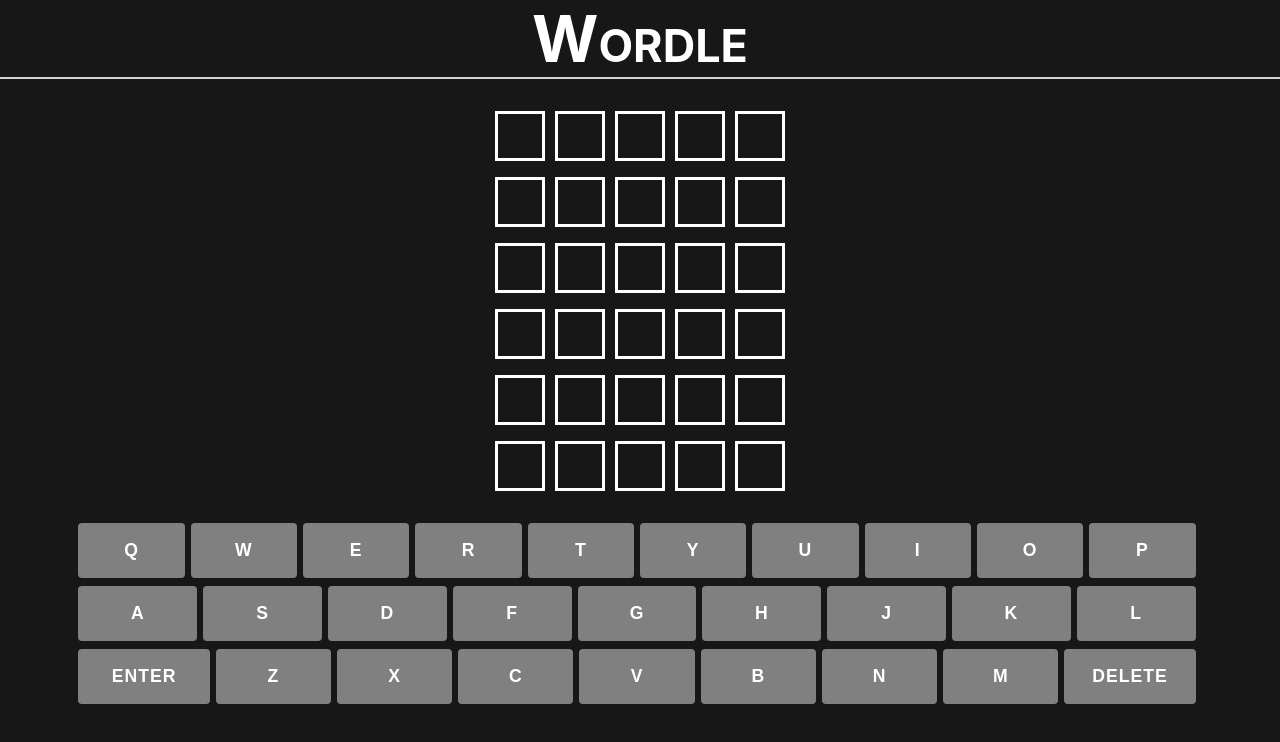
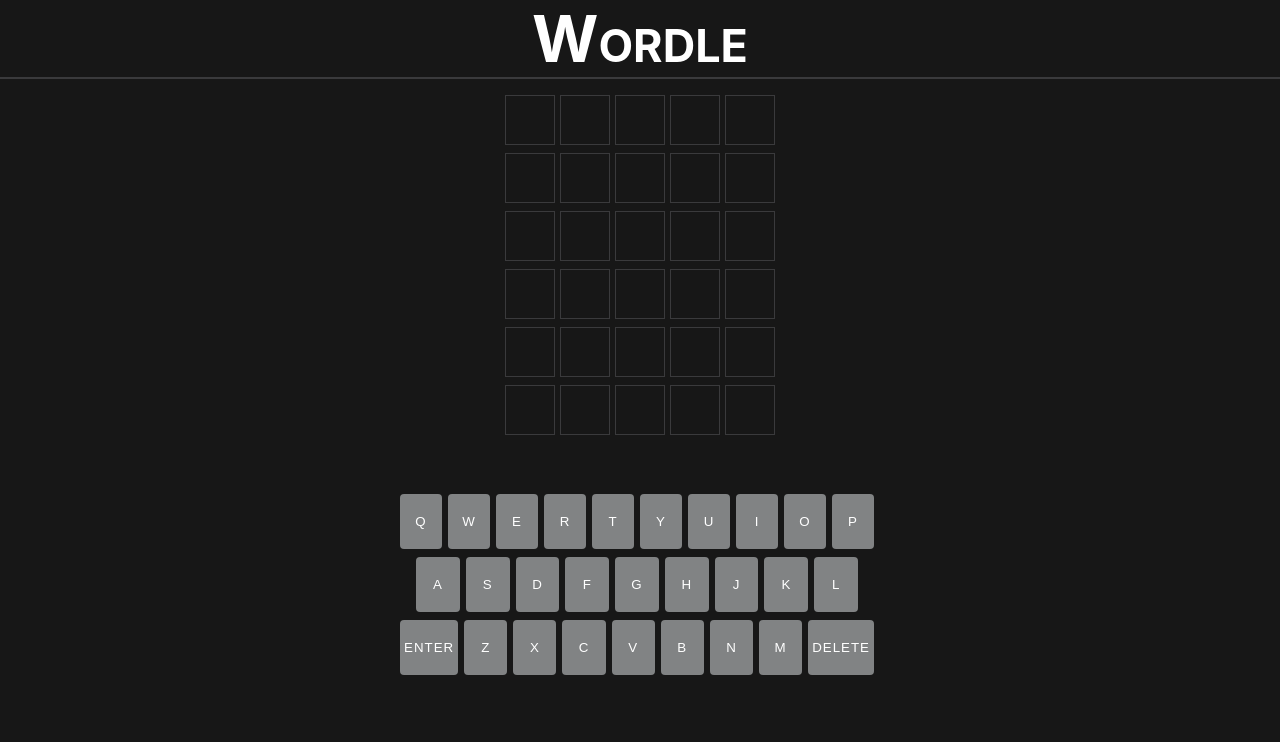
Before and after one commit to amit-ksh/wordle-clone, a React (Vite) app: page / in a window 1280 px wide. Shown: the top 742 px of the page. Built offline with nearby package versions, Linux system fonts and the light colour scheme.

Commit message:
ui improved

```diff
--- a/src/App.css
+++ b/src/App.css
@@ -1,22 +1,25 @@
-.App {
-  width: 100%;
-}
-
 header h1 {
   color: white;
   font-size: 4rem;
   font-variant-caps: small-caps;
   text-align: center;
-  border-bottom: 2px lightgray solid;
+  border-bottom: 2px #3a3a3c solid;
 }
 
 main {
-  margin-top: 2rem;
+  max-width: 500px;
+  margin: 1rem auto;
+  display: flex;
+  flex-direction: column;
   align-items: center;
+}
+
+.board {
   display: flex;
-  flex-flow: column nowrap;
-  justify-content: center;
-  margin: 2rem 1rem auto;
+  flex-direction: column;
+  justify-content: space-between;
+  align-items: center;
+  overflow: hidden;
 }
 
 .message {
@@ -47,5 +50,12 @@
 }
 
 .keyboard {
-  width: 90%;
+  width: 480px;
+  margin: 7% 8px 0;
 }
+
+@media screen and (max-width: 540px) {
+  .keyboard {
+    width: 450px;
+  }
+}
--- a/src/App.jsx
+++ b/src/App.jsx
@@ -113,6 +113,7 @@
           {invalidMessage}
         </div>
 
+        <div className="board">
           {Array(totalAttempt)
             .fill(0)
             .map((_, row) => (
@@ -124,6 +125,7 @@
                 key={row}
               />
             ))}
+        </div>
 
         <h2 className="message">
           {game.over ? (game.wordGuessed ? "You Win!" : "You Lose!") : ""}
--- a/src/component/Keyboard/Key.css
+++ b/src/component/Keyboard/Key.css
@@ -1,14 +1,18 @@
 .key {
-  font-size: 1.1rem;
-  font-weight: bold;
+  font-weight: lighter;
   border: 0;
   padding: 0;
   margin: 0 6px 0 0;
   height: 55px;
   border-radius: 4px;
   cursor: pointer;
-  background-color: gray;
+  background-color: #818384;
   color: white;
   text-transform: uppercase;
   letter-spacing: 1px;
 }
+
+.key[data-key="enter"],
+.key[data-key="delete"] {
+  padding: 0.25rem;
+}
--- a/src/component/Keyboard/Keyboard.css
+++ b/src/component/Keyboard/Keyboard.css
@@ -8,14 +8,8 @@
   flex: 1;
 }
 
-#row3 > *:first-child,
-#row3 > *:last-child {
+.key-row:nth-child(2)::after,
+.key-row:nth-child(2)::before {
   padding: 0.5rem;
+  content: "";
 }
-
-@media only screen and (max-width: 670px) {
-  #row3 > *:first-child,
-  #row3 > *:last-child {
-    padding: 0.25rem;
-  }
-}
--- a/src/component/LetterBox/LetterBox.css
+++ b/src/component/LetterBox/LetterBox.css
@@ -1,7 +1,7 @@
 .col {
   width: 50px;
   height: 50px;
-  border: 3px white solid;
+  border: 1px #3a3a3c solid;
 
   color: white;
   text-align: center;
--- a/src/component/LetterRow/LetterRow.css
+++ b/src/component/LetterRow/LetterRow.css
@@ -2,6 +2,6 @@
   display: flex;
   justify-content: space-evenly;
   align-self: center;
-  margin-bottom: 1rem;
-  gap: 10px;
+  margin-bottom: 0.5rem;
+  gap: 5px;
 }
```
Lines whose indentation alone changed are shown as unchanged.
